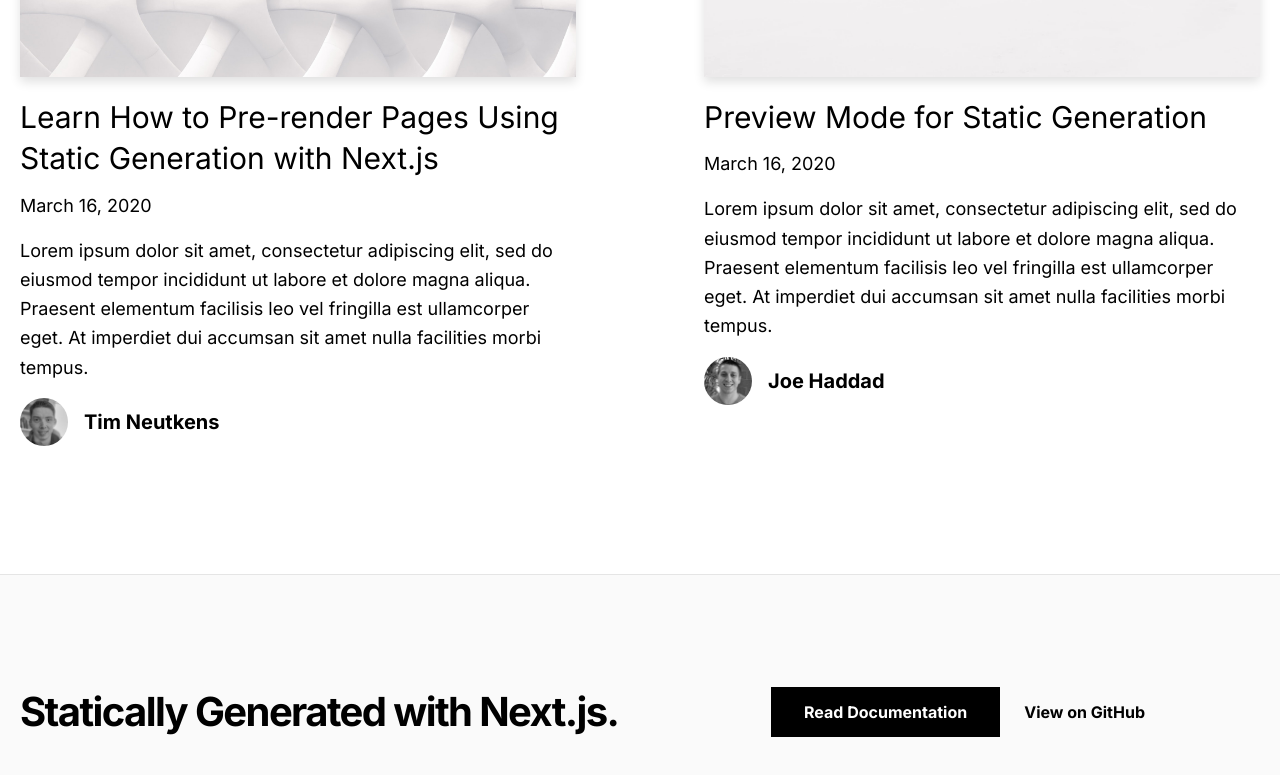
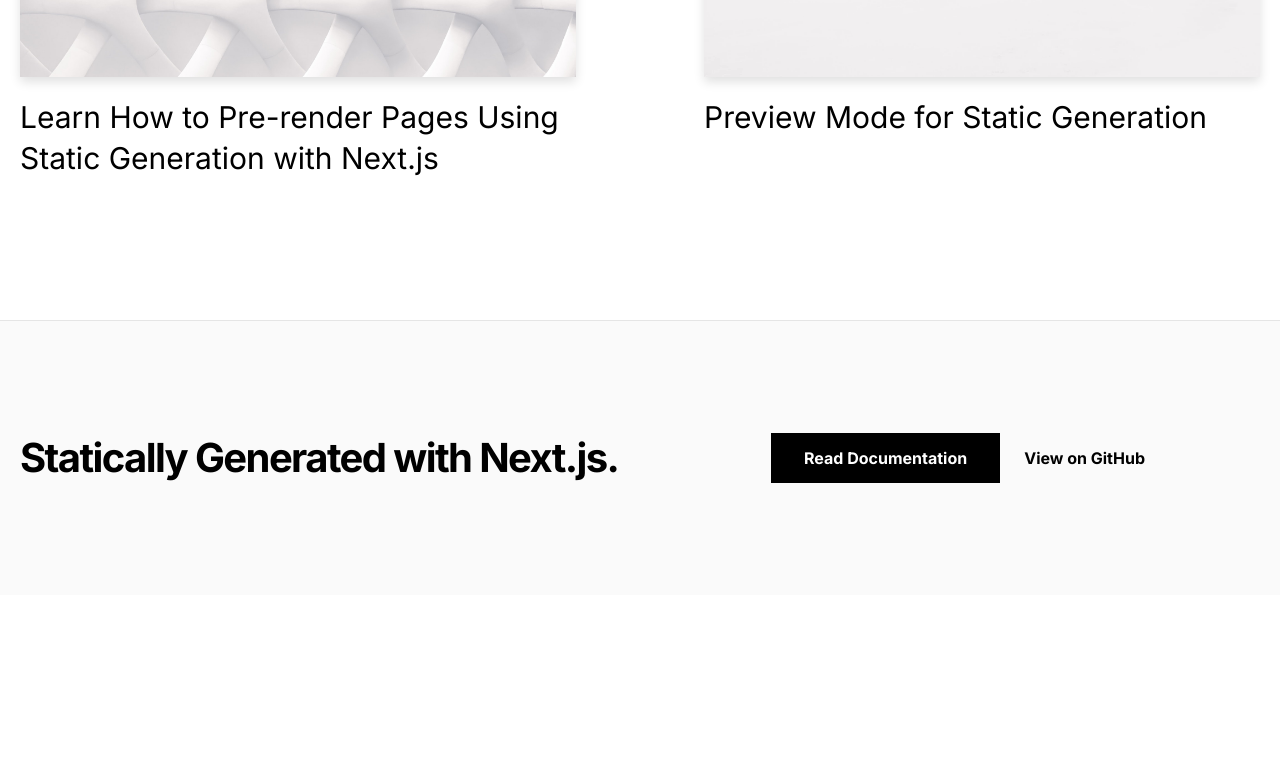
Before and after one commit to lowen-studio/test-vercel-blog, a Next.js app: page / in a window 1280 px wide. Shown: the part 1415-2190 px from the top of the page. After the commit the page ends 2010 px from the top, so only its background shows below. Built offline with nearby package versions, Linux system fonts and the light colour scheme.

Commit message:
Update post-preview.tsx

```diff
--- a/src/app/_components/post-preview.tsx
+++ b/src/app/_components/post-preview.tsx
@@ -31,11 +31,6 @@
           {title}
         </Link>
       </h3>
-      <div className="text-lg mb-4">
-        <DateFormatter dateString={date} />
-      </div>
-      <p className="text-lg leading-relaxed mb-4">{excerpt}</p>
-      <Avatar name={author.name} picture={author.picture} />
     </div>
   );
 }
```
